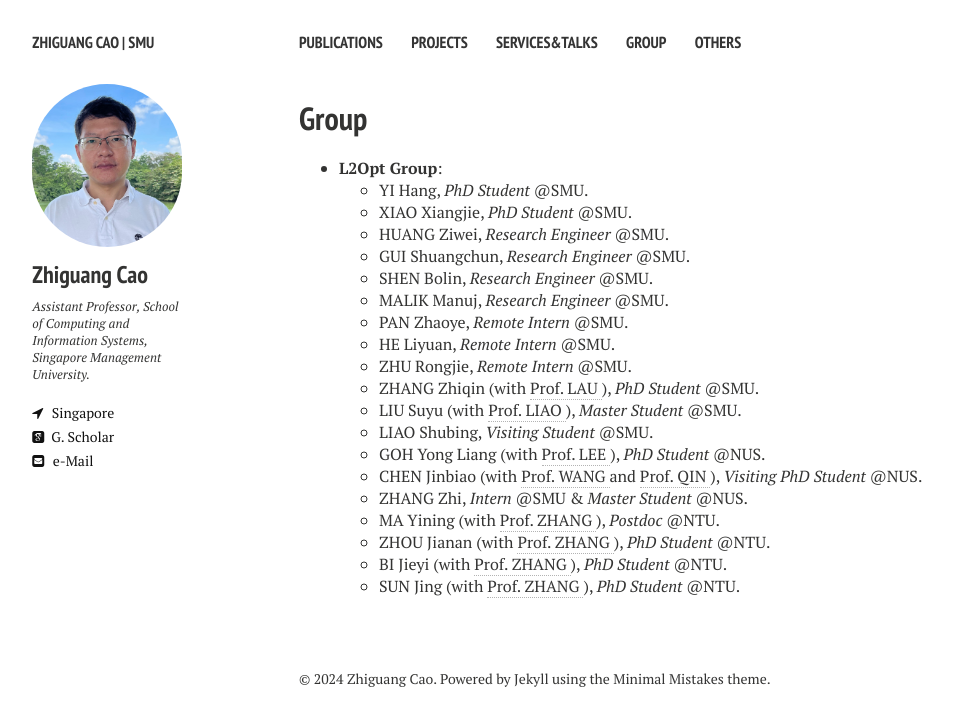
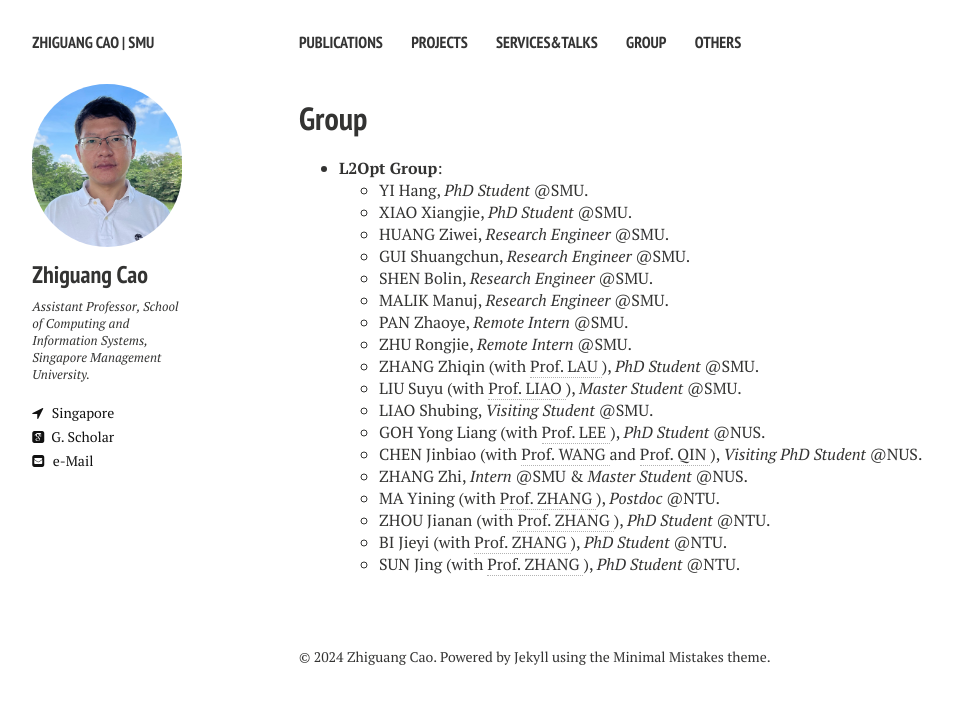
Before and after one commit to zhiguangcaosg/zhiguangcaosg.github.io, a Jekyll site: the page built from group.md, in a window 1280 px wide. Shown: the top 726 px of the page, without its empty margins (21-974 px from the left). Built offline with Jekyll 4.4.1, drawn with Linux system fonts in a browser that asks for light colours; nearby versions of some CDN libraries.

Commit message:
Update group.md

```diff
--- a/group.md
+++ b/group.md
@@ -33,8 +33,6 @@ comments: false
 	</li>
 	<li> PAN Zhaoye, <i>Remote Intern</i> @SMU.
 	</li>
-	<li> HE Liyuan, <i>Remote Intern</i> @SMU.
-	</li>
 	<li> ZHU Rongjie, <i>Remote Intern</i> @SMU.
 	</li>
 	<li> ZHANG Zhiqin (with <a href="http://www.mysmu.edu/faculty/hclau/" target="_blank"> Prof. LAU </a>), <i>PhD Student</i> @SMU.
```
